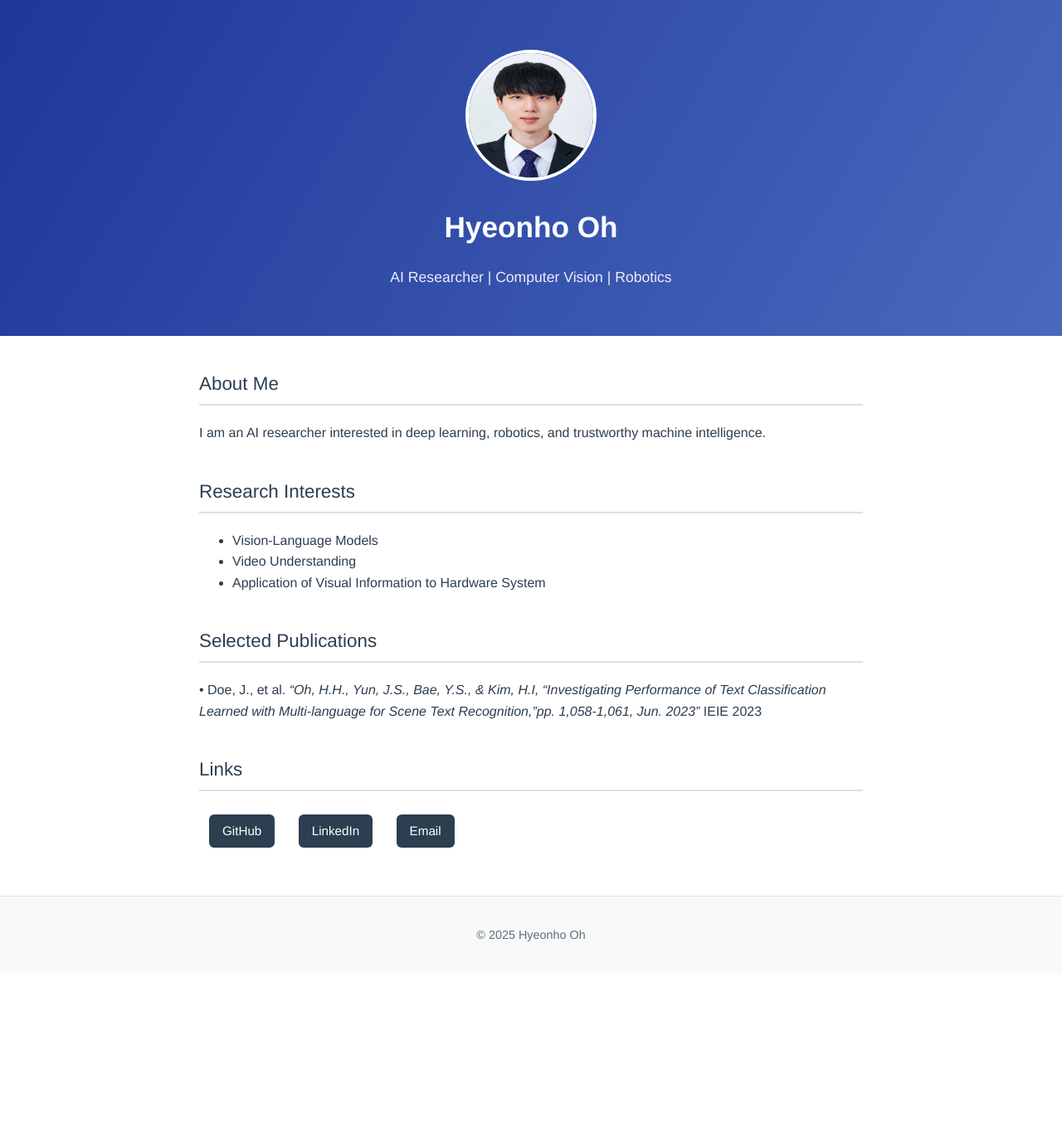
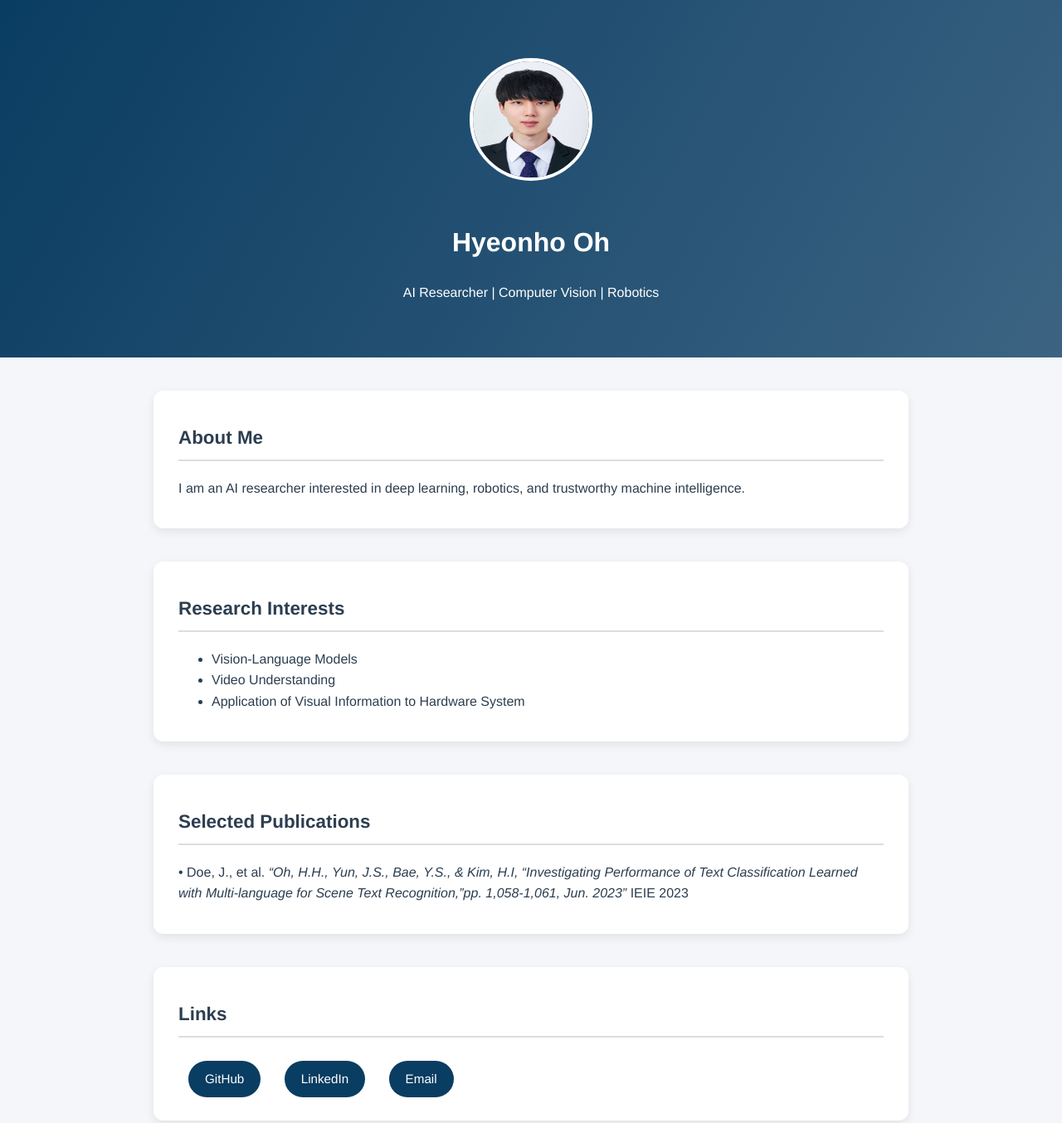
Before and after one commit to LeeHakHo/LeeHakHo.github.io, a plain HTML site: page index.html in a window 1280 px wide. Shown: the top 1354 px of the page at 83% size. Before the commit the page ends 1173 px from the top, so only its background shows below. Drawn offline with Linux system fonts and the light colour scheme.

Commit message:
Update index.html

```diff
--- a/index.html
+++ b/index.html
@@ -9,63 +9,62 @@
       margin: 0;
       padding: 0;
       color: #2c3e50;
-      background: #ffffff;
+      background: #f4f6f9;
       line-height: 1.6;
     }
-    header {
+        header {
       text-align: center;
-      padding: 60px 20px 40px 20px;
-      background: linear-gradient(120deg, #1e3799, #4a69bd);
+      padding: 70px 20px 50px 20px;
+      background: linear-gradient(120deg, #0a3d62, #3c6382);
       color: white;
     }
     header img {
-      width: 150px;
-      height: 150px;
+      width: 140px;
+      height: 140px;
       border-radius: 50%;
       border: 4px solid white;
       margin-bottom: 20px;
     }
-    header h1 {
-      margin: 0;
-      font-size: 2.2em;
-      font-weight: 600;
-    }
-    header p {
-      font-size: 1.1em;
-      opacity: 0.9;
-    }
+
     section {
-      max-width: 800px;
+      max-width: 850px;
       margin: 40px auto;
-      padding: 0 20px;
+      padding: 20px 30px;
+      background: white;
+      border-radius: 12px;
+      box-shadow: 0 4px 12px rgba(0,0,0,0.08);
     }
     section h2 {
-      border-bottom: 2px solid #e0e0e0;
-      padding-bottom: 6px;
+      border-bottom: 2px solid #dcdde1;
+      padding-bottom: 8px;
       margin-bottom: 20px;
-      font-weight: 500;
+      font-weight: 600;
       font-size: 1.4em;
     }
+
+
     .links a {
       display: inline-block;
       margin: 8px 12px;
-      padding: 8px 16px;
+      padding: 10px 20px;
       text-decoration: none;
-      background: #2c3e50;
+      background: #0a3d62;
       color: white;
-      border-radius: 6px;
+      border-radius: 25px;
       font-size: 0.95em;
-      transition: background 0.3s;
+      transition: background 0.3s, transform 0.2s;
     }
     .links a:hover {
-      background: #1a242f;
+      background: #1e6091;
+      transform: translateY(-2px);
     }
+
+    /* ✅ [변경] 푸터: 흰색 → 다크 블루 */
     footer {
       text-align: center;
-      background: #f8f9fa;
-      color: #636e72;
+      background: #0a3d62;
+      color: white;
       padding: 20px;
-      border-top: 1px solid #e0e0e0;
       margin-top: 50px;
       font-size: 0.9em;
     }
@@ -82,6 +81,7 @@
     <h2>About Me</h2>
     <p>
       I am an AI researcher interested in deep learning, robotics, and trustworthy machine intelligence.
+
     </p>
   </section>
 
```
